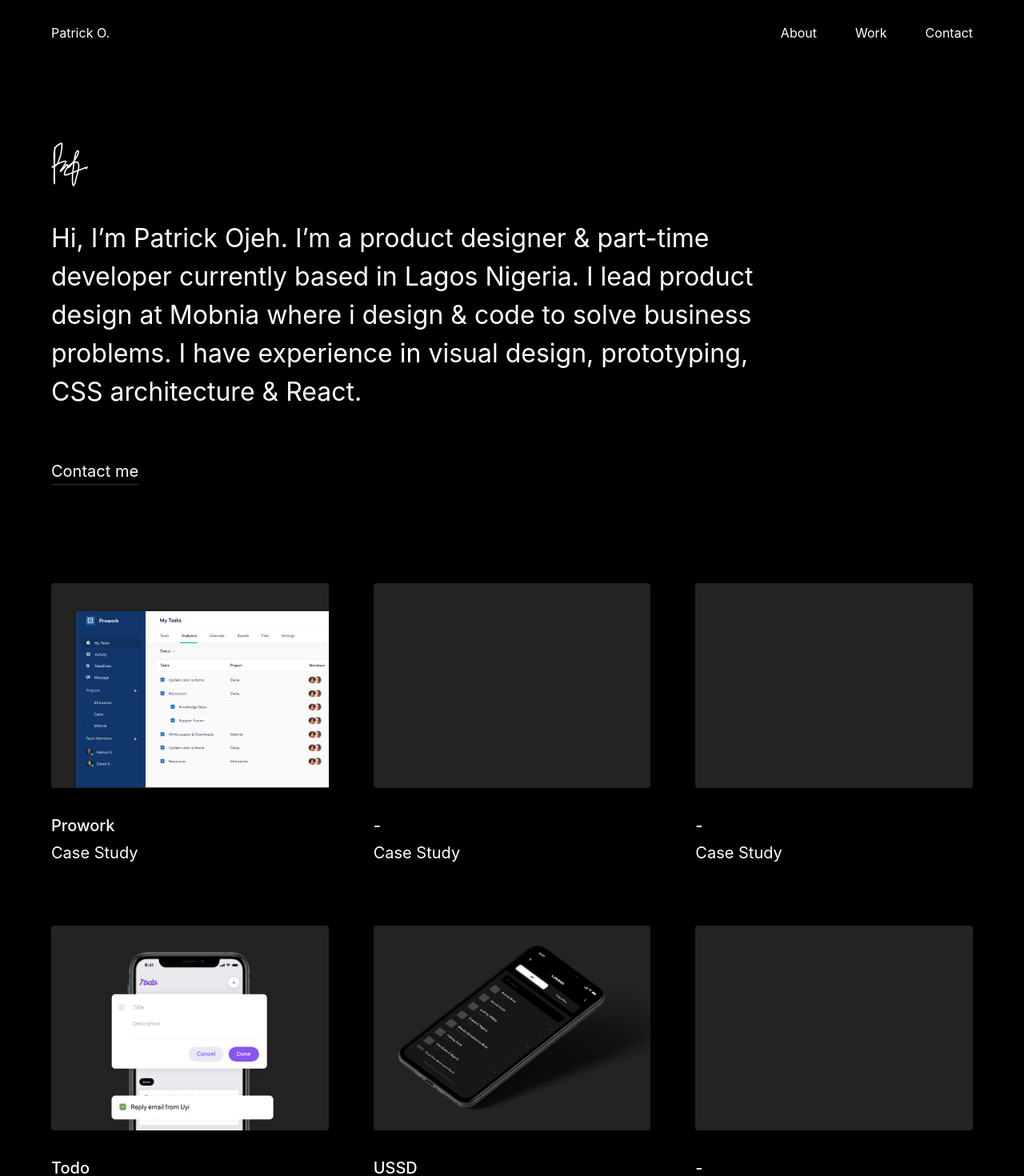
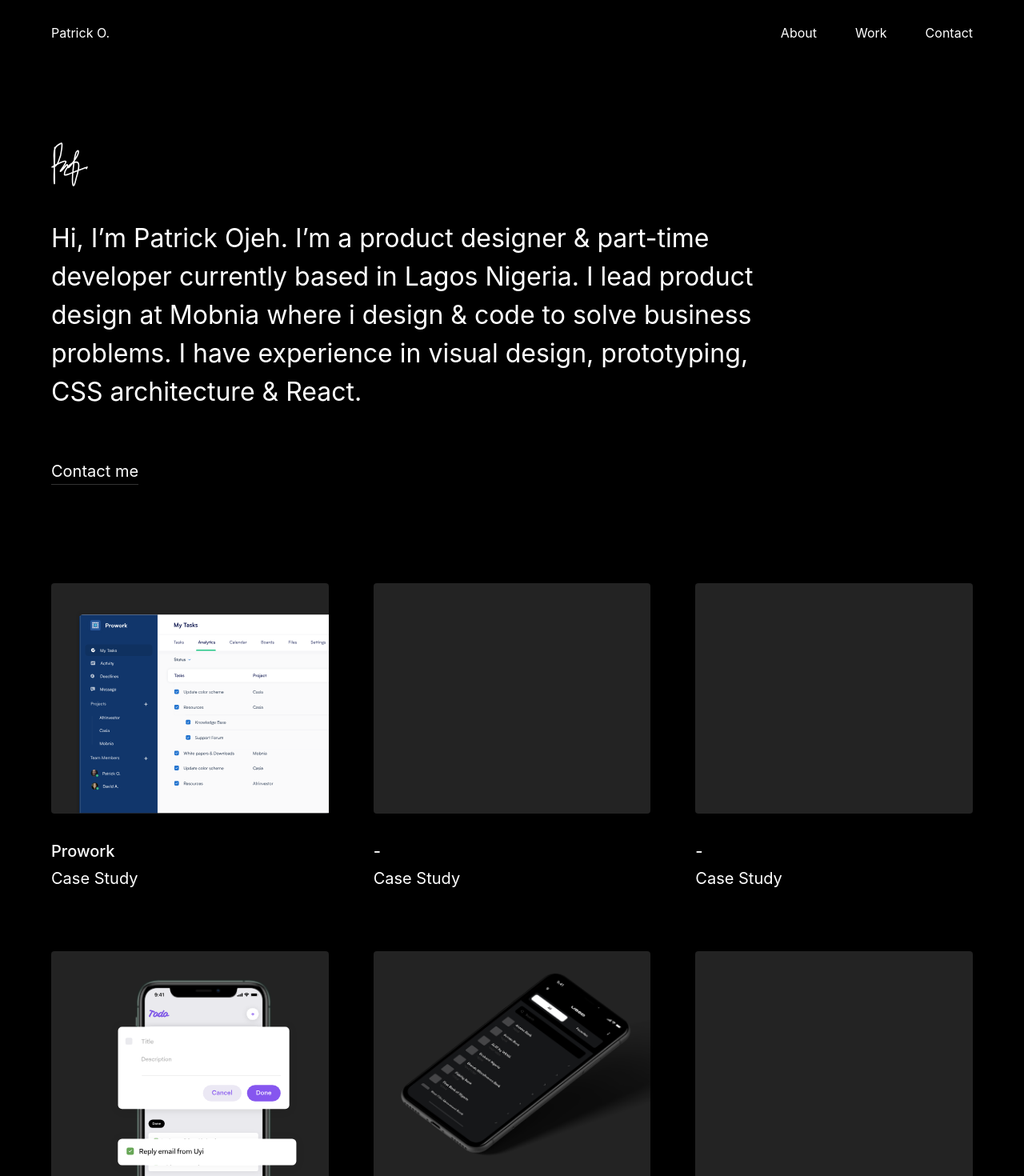
Before and after one commit to patrickojeh/portfolio, a React (Create React App) app: page / in a window 1280 px wide. Shown: the top 1470 px of the page at 80% size. Built offline with nearby package versions, Linux system fonts and the light colour scheme.

Commit message:
increased height for project cover image grids

```diff
--- a/src/App.css
+++ b/src/App.css
@@ -24,6 +24,10 @@
   .f2-l {
     font-size: 2rem;
   }
+  .h5-l {
+    /* overriding project grids */
+    height: 18rem;
+  }
   .project-grid {
     grid-template-columns: repeat(3, 1fr);
     gap: 56px;
```
